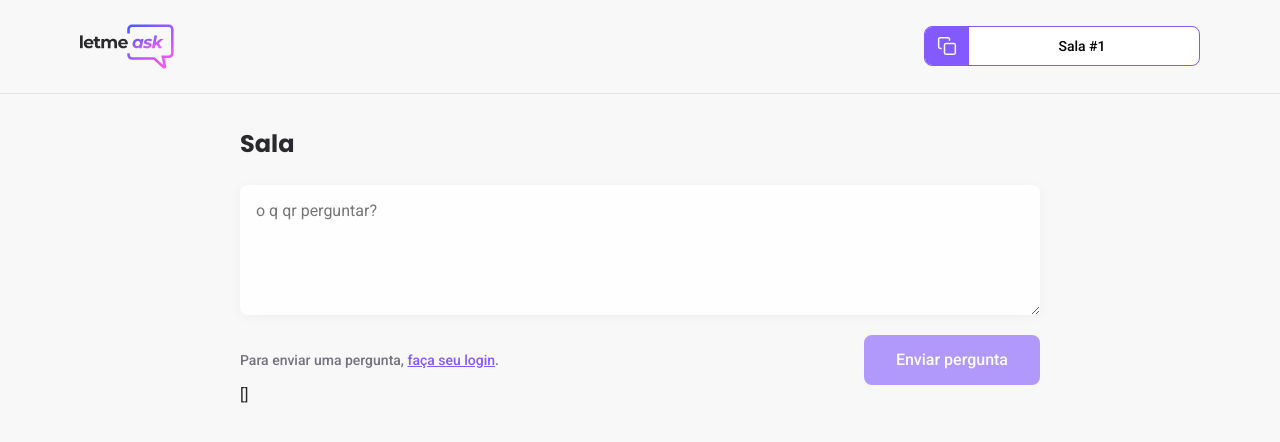
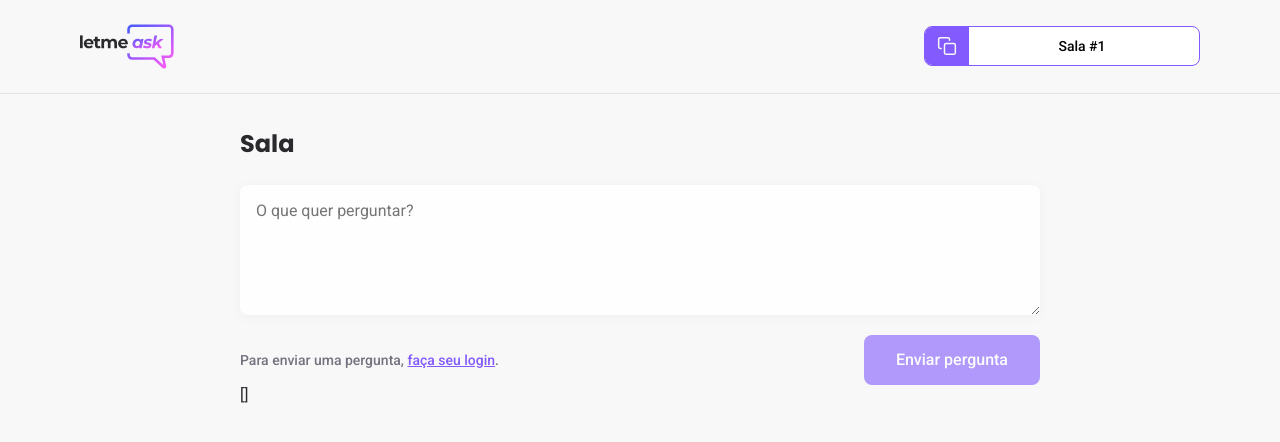
Before and after one commit to marcelocataoca/letmeask, a React (Create React App) app: page /rooms/1 in a window 1280 px wide. Shown: the top 442 px of the page. Built offline with nearby package versions, Linux system fonts and the light colour scheme; no server answers; the database is empty.

Commit message:
change placeholder

```diff
--- a/src/pages/Room.tsx
+++ b/src/pages/Room.tsx
@@ -109,7 +109,7 @@ export function Room() {
         </div>
         <form onSubmit={handleSendQuestion}>
           <textarea
-            placeholder="o q qr perguntar?"
+            placeholder="O que quer perguntar?"
             onChange={(event) => setNewQuestion(event.target.value)}
             value={newQuestion}
           ></textarea>
```
